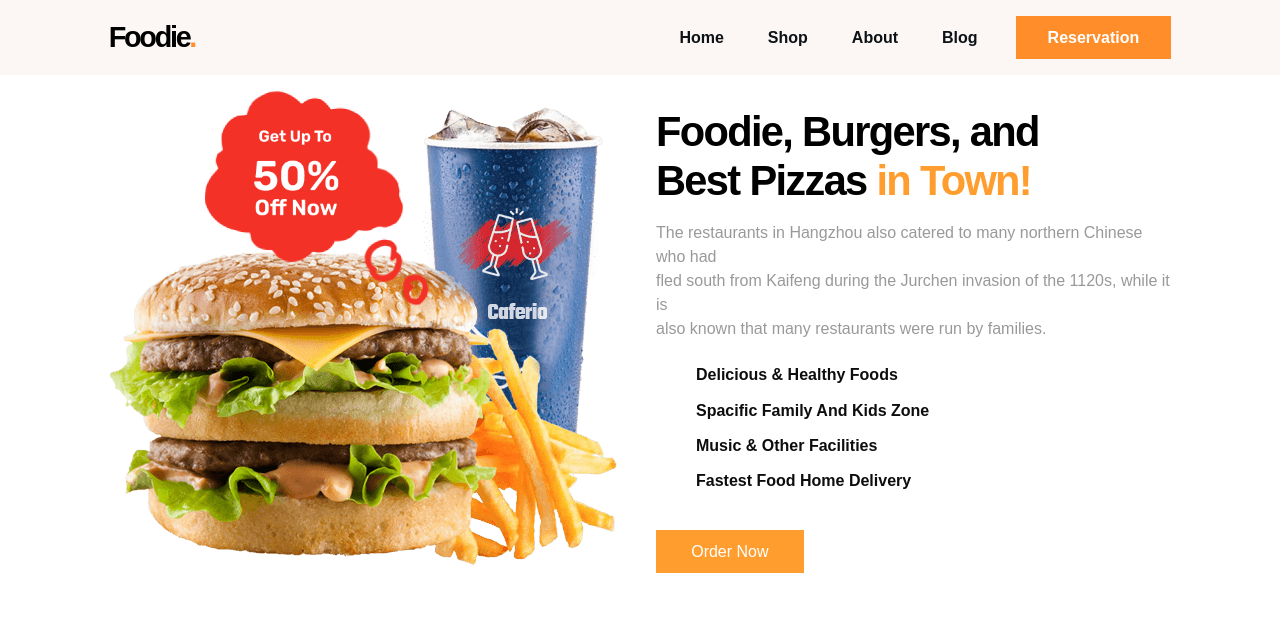
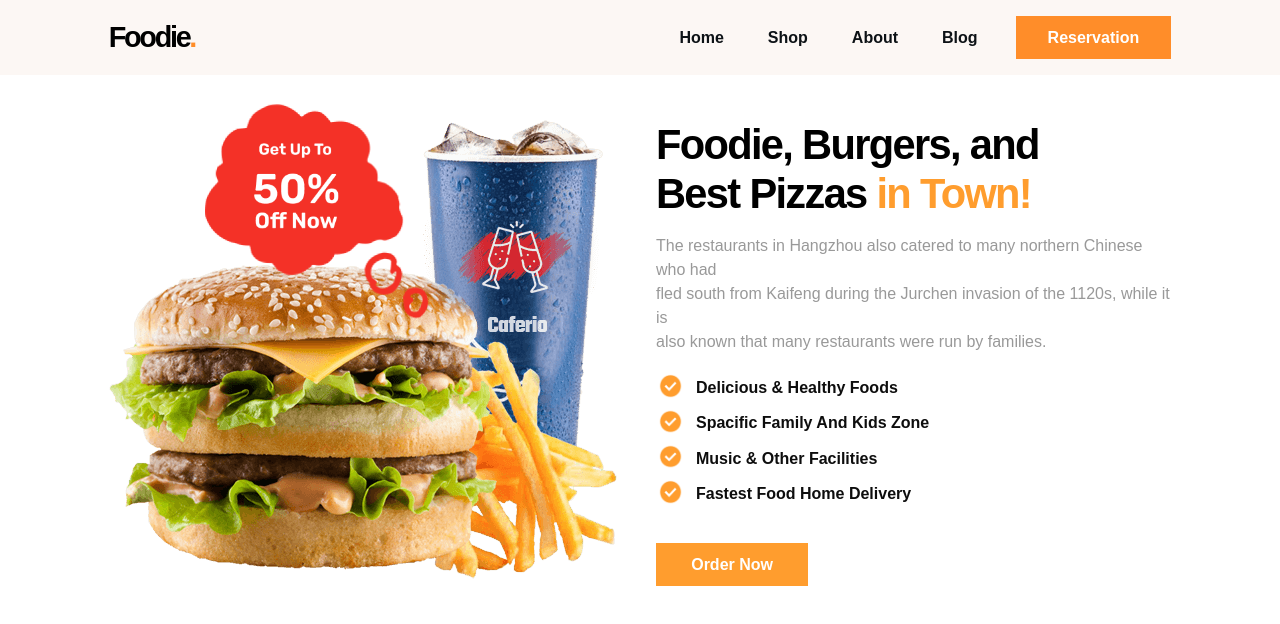
Before and after one commit to Shumaila-sayed/Restaurant, a website built with webpack: page src/template.html in a window 1280 px wide. Both pictures are taken after a click on the button "About". Built offline with nearby package versions, Linux system fonts and the light colour scheme.

Commit message:
dynamically add about section

```diff
--- a/src/about.js
+++ b/src/about.js
@@ -0,0 +1,59 @@
+function loadAbout() {
+    const container = document.querySelector('#content');
+
+    const aboutSection = document.createElement('div');
+    aboutSection.classList.add("aboutPage");
+
+    const image = document.createElement('span');
+    image.classList.add("about-banner");
+
+    aboutSection.appendChild(image);
+
+    const details = document.createElement('div');
+
+    const heading = document.createElement('h3');
+    heading.innerHTML =  'Foodie, Burgers, and <br>Best Pizzas'
+    heading.classList.add('about-heading');
+
+    details.appendChild(heading);
+
+    const para = document.createElement('p');
+    para.innerHTML = "The restaurants in Hangzhou also catered to many northern Chinese who had <br>fled south from Kaifeng during the Jurchen invasion of the 1120s, while it is <br>also known that many restaurants were run by families."
+    para.classList.add('about-para');
+
+    details.appendChild(para);
+
+    const lists = document.createElement('ul');
+    lists.classList.add('about-lists');
+
+    for( let i = 0; i < 4; i++) {
+        let list = document.createElement('li');
+        list.classList.add('list')
+
+        if(i == 0) {
+            list.textContent = "Delicious & Healthy Foods";
+        } else if (i == 1) {
+            list.textContent = "Spacific Family And Kids Zone";
+        } else if (i == 2) {
+            list.textContent = "Music & Other Facilities";
+        } else if (i == 3) {
+            list.textContent = "Fastest Food Home Delivery"
+        }
+
+        lists.appendChild(list);
+    }
+    details.appendChild(lists);
+
+    const btn = document.createElement('button');
+    btn.textContent = "Order Now"
+    btn.classList.add('about-btn');
+
+    details.appendChild(btn);
+
+    aboutSection.appendChild(details);
+    container.appendChild(aboutSection);
+
+    return container.innerHTML;
+}
+
+export { loadAbout }
--- a/src/index.js
+++ b/src/index.js
@@ -1,6 +1,7 @@
 import "./styles.css";
-// import { loadHome } from "./home.js";
-// import { loadShop } from "./shop.js";
+import { loadHome } from "./home.js";
+import { loadShop } from "./shop.js";
+import { loadAbout } from "./about";
 
 console.log(1);
 
@@ -12,6 +13,7 @@ document.addEventListener('DOMContentLoaded', () => {
 
     const homeBtn = document.querySelector('#home')
     const shopBtn = document.querySelector('#shop');
+    const aboutBtn = document.querySelector('#about');
 
     homeBtn.addEventListener('click', () => {
         container.innerHTML = "";
@@ -23,5 +25,10 @@ document.addEventListener('DOMContentLoaded', () => {
         loadShop();
     })
 
+    aboutBtn.addEventListener('click', () => {
+        container.innerHTML = "";
+        loadAbout();
+    } )
+
     loadHome()
 })
--- a/src/styles.css
+++ b/src/styles.css
@@ -12,12 +12,12 @@ body {
   font-family: 'Rubik', sans-serif;
 }
 
-img, picture, video, canvas, svg {
+img, svg {
   display: block;
   max-width: 100%;
 }
 
-input, button, textarea, select {
+button{
   font: inherit;
 }
 
@@ -47,8 +47,6 @@ p, h1, h2, h3, h4, h5, h6 {
   --black: hsl(0, 0%, 0%);
   --onyx: hsl(0, 0%, 27%);
   }
-
-
 
 header {
   display: flex;
@@ -105,7 +103,6 @@ nav button:hover {
   background-size: cover;
   background-position: top;
   background-repeat: no-repeat;
-
 }
 
 .hero-para {
@@ -284,16 +281,14 @@ span.wendy-img::before {
   display: grid;
   grid-template-columns: repeat(auto-fit, minmax(350px, 1fr));
   gap: 1.2em;
-
 }
 
 /* about section styles */
 
-
 .aboutPage {
   display: grid;
   grid-template-columns: 1fr 1fr;
-  padding: 2em 6.8em;
+  padding: 2.8em 6.8em 1em 6.8em;
   gap: 2em;
 }
 
@@ -318,13 +313,11 @@ span.about-banner::after {
   background-repeat: no-repeat;
 }
 
-
 .about-heading {
-   font-size: 2.6em;
-   font-weight: bolder;
-   line-height: 1.18em;
-   letter-spacing: -0.04em;
-
+  font-size: 2.6em;
+  font-weight: bolder;
+  line-height: 1.18em;
+  letter-spacing: -0.04em;
 }
 
 .about-heading::after {
@@ -345,6 +338,22 @@ span.about-banner::after {
   color: var(--black_95);
 }
 
+.list::before {
+  content: "";
+  display: inline-block;
+  background-image: url(./Foodie/assets/check_circle_28dp_FF9D2E_FILL1_wght400_GRAD0_opsz24.png);
+  background-size: 1.6em;
+  width: 1.6em;
+  height: 1.6em;
+  position: absolute;
+  left: -2.4em;
+  top: 0.2em;
+}
+
+.list {
+  position: relative;
+}
+
 .about-btn {
   margin-top: 2em;
   background-color: var(--deep-saffron);
@@ -352,4 +361,9 @@ span.about-banner::after {
   border: none;
   padding: 0.6em 2.2em;
   cursor: pointer;
+  font-weight: bold;
 }
+
+.about-btn:hover {
+  background-color: var(--black);
+}
--- a/src/template.html
+++ b/src/template.html
@@ -17,23 +17,6 @@
         </nav>
     </header>
     <div id="content">
-        <div class="aboutPage">
-            <span class="about-banner"></span>
-            <div>
-                <h3 class="about-heading">Foodie, Burgers, and <br>Best Pizzas</h3>
-                <p class="about-para">The restaurants in Hangzhou also catered to many northern Chinese who had <br>
-                    fled south from Kaifeng during the Jurchen invasion of the 1120s, while it is <br>
-                    also known that many restaurants were run by families.</p>
-                <ul class="about-lists">
-                    <li>Delicious & Healthy Foods</li>
-                    <li>Spacific Family And Kids Zone</li>
-                    <li>Music & Other Facilities</li>
-                    <li>Fastest Food Home Delivery</li>
-                </ul>
-                <button class="about-btn">Order Now</button>
-            </div>
-        </div>
-
     </div>
 
 </body>
--- a/webpack.config.js
+++ b/webpack.config.js
@@ -30,4 +30,7 @@ module.exports = {
           },
         ],
       },
+      resolve: {
+        extensions: ['.js', '.json', '.css'],
+    },
   };
```
Also changed, not shown: src/Foodie/assets/check_circle_28dp_FF9D2E_FILL1_wght400_GRAD0_opsz24.png (added).
